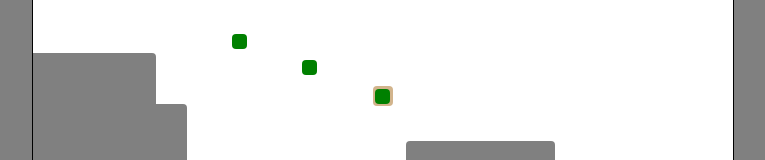
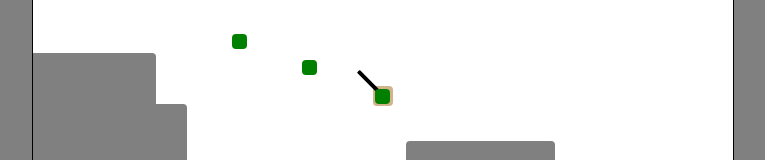
Before and after one commit to Macflash/open-source-zombies, a React (Create React App) app: page / in a window 1280 px wide. Shown: the part 293-453 px from the top of the page, without its empty margins (257-1022 px from the left). Built offline with nearby package versions, Linux system fonts and the light colour scheme.

Commit message:
add gun and bullet spawn offset.

```diff
--- a/src/App.tsx
+++ b/src/App.tsx
@@ -85,6 +85,20 @@ function App() {
         {/* Player */}
         <EntityElement {...world.player} />
 
+        <div
+          style={{
+            width: world.activeGun.length,
+            height: 4,
+            borderRadius: 1,
+            backgroundColor: "black",
+            position: "absolute",
+            left: world.player.pos.x,
+            top: world.player.pos.y - 2,
+            rotate: `${world.player.dir.angle()}rad`,
+            transformOrigin: "0 2px",
+          }}
+        ></div>
+
         {/* Zombies */}
         {world.zombies.map((z) => (
           <EntityElement
--- a/src/game/guns/pistol.ts
+++ b/src/game/guns/pistol.ts
@@ -46,7 +46,7 @@ abstract class GenericGun implements Gun {
   protected spawnBullets(player: Player): Bullet[] {
     return [
       new Bullet(
-        player.pos.clone(),
+        player.pos.plus(player.dir.multiply(this.length)),
         player.dir.multiply(this.bulletSpeed),
         this.bulletDamage
       ),
@@ -79,7 +79,7 @@ export class Pistol extends GenericGun {
   readonly ammo = 72;
   readonly bulletDamage = 50;
   readonly bulletSpeed = 3;
-  readonly length = 35;
+  readonly length = 15;
 
   constructor() {
     super();
@@ -94,7 +94,7 @@ export class Rifle extends GenericGun {
   readonly ammo = 35;
   readonly bulletDamage = 100;
   readonly bulletSpeed = 4;
-  readonly length = 55;
+  readonly length = 45;
 
   constructor() {
     super();
@@ -109,7 +109,7 @@ export class AssaultRifle extends GenericGun {
   readonly ammo = 60;
   readonly bulletDamage = 55;
   readonly bulletSpeed = 3.5;
-  readonly length = 55;
+  readonly length = 25;
 
   constructor() {
     super();
--- a/src/game/guns/shotgun.ts
+++ b/src/game/guns/shotgun.ts
@@ -14,7 +14,7 @@ export class Shotgun implements Gun {
   private shootDelay = 0;
   private reloadDelay = 0;
 
-  length = 60;
+  length = 35;
 
   doStep(player: Player) {
     if (this.reloadDelay > 0) this.reloadDelay--;
@@ -27,6 +27,7 @@ export class Shotgun implements Gun {
 
   shoot(player: Player) {
     this.isReloading = false;
+    this.length = 35;
     if (this.clip <= 0) {
       this.reload();
       return [];
@@ -37,24 +38,25 @@ export class Shotgun implements Gun {
     else Sound.blam();
     this.shootDelay = 100;
     this.reloadDelay = 50;
+    const barrelPos = player.pos.plus(player.dir.multiply(this.length));
     return [
       new Bullet(
-        player.pos,
+        barrelPos.clone(),
         player.dir.rotate(0.5 * (Math.random() - 0.5)).multiply(3),
         34
       ),
       new Bullet(
-        player.pos,
+        barrelPos.clone(),
         player.dir.rotate(0.5 * (Math.random() - 0.5)).multiply(3),
         34
       ),
       new Bullet(
-        player.pos,
+        barrelPos.clone(),
         player.dir.rotate(0.02 + Math.random() * 0.1).multiply(3),
         34
       ),
       new Bullet(
-        player.pos,
+        barrelPos.clone(),
         player.dir.rotate(-0.02 - Math.random() * 0.1).multiply(3),
         34
       ),
@@ -64,9 +66,11 @@ export class Shotgun implements Gun {
   reload() {
     if (this.ammo <= 0 || this.clip >= 6) {
       this.isReloading = false;
+      this.length = 35;
       return;
     }
     this.isReloading = true;
+    this.length = 20;
 
     if (this.reloadDelay > 0) return;
     Sound.dong();
--- a/src/game/vec2.ts
+++ b/src/game/vec2.ts
@@ -56,6 +56,10 @@ export class Vec2 {
     );
   }
 
+  angle(): number {
+    return Math.atan2(this.y, this.x);
+  }
+
   nearest<T extends Positionable>(targets: T[]): T | undefined {
     if (!targets.length) return;
 
```
